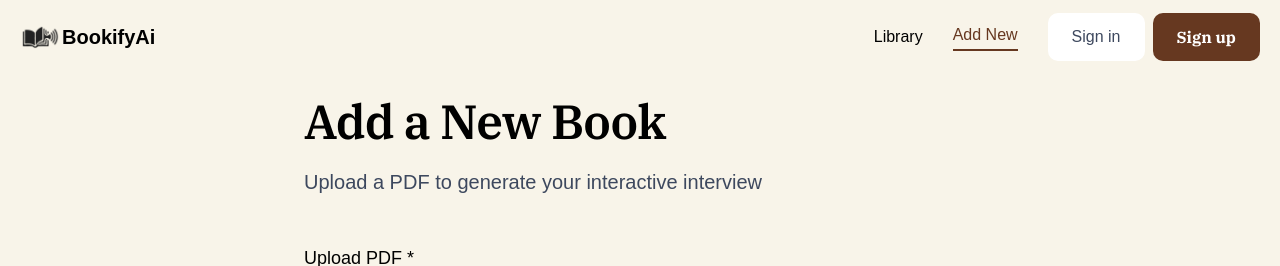
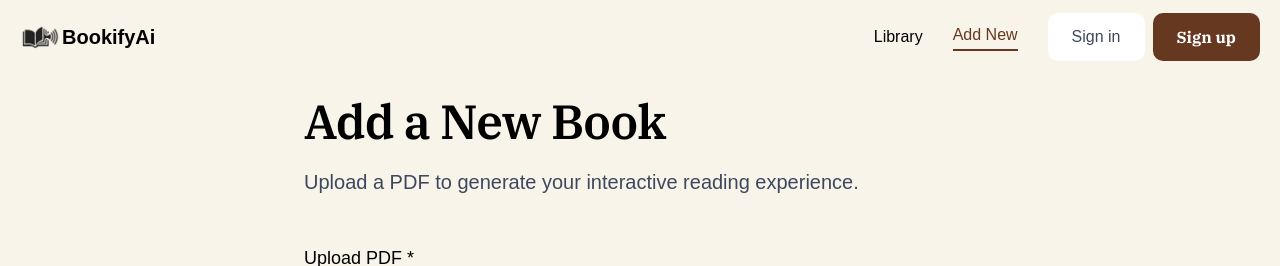
Before and after one commit to subhanalitahir/ai-book-assistant, a Next.js app: page /books/new in a window 1280 px wide. Shown: the top 266 px of the page. Built offline with nearby package versions, Linux system fonts and the light colour scheme; no server answers; a web font is replaced by a local one.

Commit message:
Fix typo in subtitle for the Add New Book page

```diff
--- a/app/(root)/books/new/page.tsx
+++ b/app/(root)/books/new/page.tsx
@@ -8,7 +8,7 @@ const page = () => {
         <section className="flex flex-col gap-5">
           <h1 className="page-title-xl">Add a New Book</h1>
           <p className="subtitle">
-            Upload a PDF to generate your interactive interview
+            Upload a PDF to generate your interactive reading experience.
           </p>
         </section>
         <UploadForm />
```
